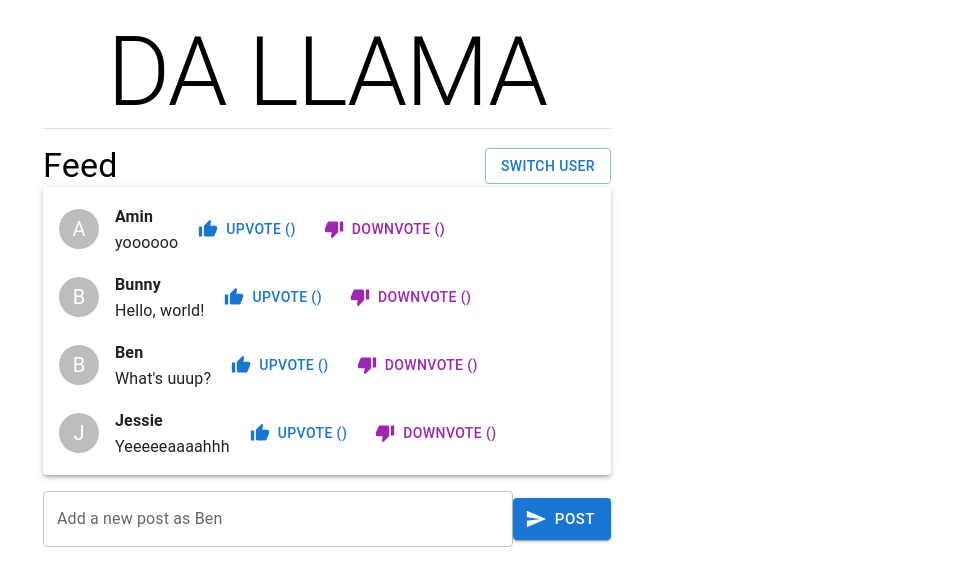
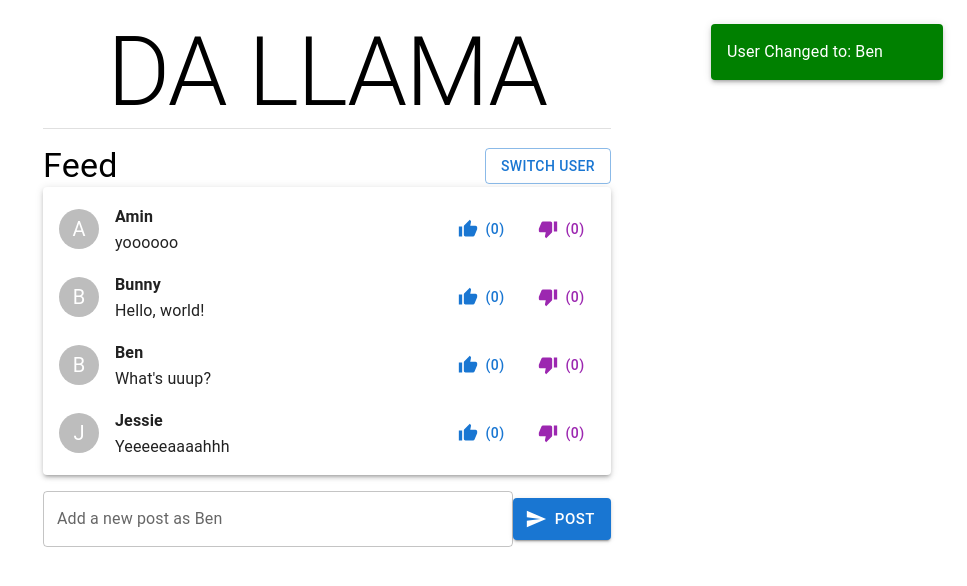
Before and after one commit to sewy7/swe632version5, a React (Create React App) app: page / in a window 1280 px wide. Both pictures are taken after a click on the button "SWITCH USER". Shown: the top 586 px of the page, without its empty margins (313-1280 px from the left). Built offline with nearby package versions, Linux system fonts and the light colour scheme.

Commit message:
Update for HW3

```diff
--- a/package.json
+++ b/package.json
@@ -25,7 +25,7 @@
   },
   "scripts": {
     "predeploy": "npm run build",
-    "deploy": "gh-pages -d build",
+    "deploy": "master -d build",
     "start": "react-scripts start",
     "build": "react-scripts build",
     "test": "react-scripts test",
--- a/src/App.tsx
+++ b/src/App.tsx
@@ -1,18 +1,20 @@
-import React, { useState, useEffect } from "react";
-import type { User, Post} from './MessageContext';
+import React, { useState, useEffect, useRef } from "react";
 import { Button, Container, Box, TextField, Typography, List, ListItem, Avatar, Divider, Paper,} from "@mui/material";
 import { Send, ThumbUp, ThumbDown  } from "@mui/icons-material";
 import jsonData from "./data.json";
-
+import UserChangedNotification from "./Components/UserChangedNotification";
+import { Post, User } from "./Components/MessageContext";
 
 function App() {
-  const [users, setUsers] = useState(jsonData.users);
-  const [posts, setPosts] = useState(jsonData.posts);
+  const [users, setUsers] = useState<User[]>(jsonData.users);
+  const [posts, setPosts] = useState<Post[]>(jsonData.posts);
   const [newPost, setNewPost] = useState("");
-  const [currentID, setCurrentID] = useState(Number);
-  const [currentUser, setCurrentUser] = useState(users[0]);
-  const [upvotes, setUpvotes] = useState<number[]>([]);
-  const [downvotes, setDownvotes] = useState<number[]>([]);
+  const [currentID, setCurrentID] = useState(0);
+  const [currentUser, setCurrentUser] = useState<User>(jsonData.users[0])
+  const [upvotes, setUpvotes] = useState(new Array(posts.length).fill(0));
+  const [downvotes, setDownvotes] = useState(new Array(posts.length).fill(0));
+  const [isNotificationOpen, setIsNotificationOpen] = useState(false);
+  const messageContainerRef = useRef<HTMLDivElement | null>(null);
 
   const addPost = () => {
     if (newPost.trim() !== "" && currentUser) {
@@ -20,7 +22,11 @@ function App() {
         id: currentID,
         user: currentUser,
         content: newPost,
+        votes: { upvotes: 0, downvotes: 0 },
       };
+
+      setCurrentID(currentID + 1);
+
       setPosts((prevPosts) => [...prevPosts, newPostObj]);
       setNewPost("");
       setUpvotes((prevUpvotes) => [...prevUpvotes, 0]);
@@ -28,14 +34,30 @@ function App() {
     }
   };
 
+  const scrollToBottom = () => {
+    if (messageContainerRef.current) {
+      messageContainerRef.current.scrollTop = messageContainerRef.current.scrollHeight;
+    }
+  };
+
+  useEffect(() => {
+    scrollToBottom();
+  }, [posts]);
+
   const switchUser = () => {
     if (currentUser) {
       const currentIndex = users.indexOf(currentUser);
       const nextIndex = (currentIndex + 1) % users.length;
-      setCurrentUser(users[nextIndex]);
+      const newUser = users[nextIndex];
+
+      setCurrentUser(newUser);
+      setIsNotificationOpen(true);
+
+      setTimeout(() => {
+        setIsNotificationOpen(false);
+      }, 5000);
     }
   };
-
 
   const handleUpvote = (postId: number) => {
     const newUpvotes = [...upvotes];
@@ -49,7 +71,6 @@ function App() {
     setDownvotes(newDownvotes);
   };
 
-
   return (
     <Container maxWidth="sm" style={{ minHeight: "100vh", padding: "16px" }}>
       <Typography variant="h1" align="center">
@@ -62,26 +83,32 @@ function App() {
           <Button onClick={switchUser} variant="outlined" color="primary">
             Switch User
           </Button>
+          <UserChangedNotification
+        open={isNotificationOpen}
+        onClose={() => setIsNotificationOpen(false)}
+        userName={currentUser}
+      />
         </Box>
         <Paper elevation={3}>
+          <div style={{ maxHeight: "400px", overflowY: "auto" }}ref={messageContainerRef}>
           <List>
             {posts.map((post, index) => (
               <ListItem key={index}>
-                <Avatar>{post.user[0]}</Avatar>
+                <Avatar>{post.user.name[0]}</Avatar>
                 <Box ml={2}>
                   <Typography variant="subtitle1" fontWeight="bold">
-                    {post.user}
+                    {post.user.name}
                   </Typography>
                   <Typography variant="body1">{post.content}</Typography>
                 </Box>
-                <Box ml={2}>
+                <Box ml="Auto">
                   <Button
                     variant="text"
                     color="primary"
                     startIcon={<ThumbUp />}
                     onClick={() => handleUpvote(post.id)}
                   >
-                    Upvote ({upvotes[index]})
+                    ({upvotes[index]})
                   </Button>
                 </Box>
                 <Box ml={2}>
@@ -91,19 +118,20 @@ function App() {
                     startIcon={<ThumbDown />}
                     onClick={() => handleDownvote(post.id)}
                   >
-                    Downvote ({downvotes[index]})
+                    ({downvotes[index]})
                   </Button>
                 </Box>
               </ListItem>
             ))}
           </List>
+          </div>
         </Paper>
       </Box>
       <Box mt={2}>
         <Box display="flex" alignItems="center">
           <TextField
             fullWidth
-            label={`Add a new post as ${currentUser}`}
+            label={`Add a new post as ${currentUser.name}`}
             variant="outlined"
             value={newPost}
             onChange={(e) => setNewPost(e.target.value)}
--- /dev/null
+++ b/src/Components/UserChangedNotification.tsx
@@ -0,0 +1,29 @@
+import React from "react";
+import { Snackbar, Paper, Typography } from "@mui/material";
+import { Alert } from "@mui/material";
+import type { User } from './MessageContext';
+
+interface UserChangedNotificationProps {
+  open: boolean;
+  onClose: () => void;
+  userName: User;
+}
+
+const UserChangedNotification: React.FC<UserChangedNotificationProps> = ({ open, onClose, userName }) => {
+  return (
+    <Snackbar
+      open={open}
+      autoHideDuration={5000}
+      onClose={onClose}
+      anchorOrigin={{ vertical: "top", horizontal: "right" }} // Position it at the top right
+    >
+      <Paper elevation={3} style={{ backgroundColor: "green", padding: "16px", minWidth: "200px" }}>
+        <Typography variant="body1" style={{ color: "white" }}>
+          User Changed to: {userName.name}
+        </Typography>
+      </Paper>
+    </Snackbar>
+  );
+};
+
+export default UserChangedNotification;
--- a/src/data.json
+++ b/src/data.json
@@ -1,30 +1,70 @@
 {
   "users": [
-      "Amin",
-      "Ben",
-      "Jessie",
-      "Bunny"
+    {
+      "id": 1,
+      "name": "Amin"
+    },
+    {
+      "id": 2,
+      "name": "Ben"
+    },
+    {
+      "id": 3,
+      "name": "Jessie"
+    },
+    {
+      "id": 4,
+      "name": "Bunny"
+    }
   ],
   "posts": [
     {
       "id": 1,
-        "user": "Amin",
-        "content": "yoooooo"
+      "user": {
+        "id": 1,
+        "name": "Amin"
+      },
+      "content": "yoooooo",
+      "votes": {
+        "upvotes": 0,
+        "downvotes": 0
+      }
     },
     {
       "id": 2,
-        "user": "Bunny",
-        "content": "Hello, world!"
+      "user": {
+        "id": 4,
+        "name": "Bunny"
+      },
+      "content": "Hello, world!",
+      "votes": {
+        "upvotes": 0,
+        "downvotes": 0
+      }
     },
     {
       "id": 3,
-        "user": "Ben",
-        "content": "What's uuup?"
+      "user": {
+        "id": 2,
+        "name": "Ben"
+      },
+      "content": "What's uuup?",
+      "votes": {
+        "upvotes": 0,
+        "downvotes": 0
+      }
     },
     {
       "id": 4,
-        "user": "Jessie",
-        "content": "Yeeeeeaaaahhh"
+      "user": {
+        "id": 3,
+        "name": "Jessie"
+      },
+      "content": "Yeeeeeaaaahhh",
+      "votes": {
+        "upvotes": 0,
+        "downvotes": 0
+      }
     }
   ]
 }
```
Also changed, not shown: src/Components/MessageContext.tsx (renamed from src/MessageContext.tsx, +4 -5 lines), src/Components/UserFilter.tsx (added, +23 -0 lines), 1 other file (tests, documents, lock files or other folders). Lines whose indentation alone changed are shown as unchanged.
